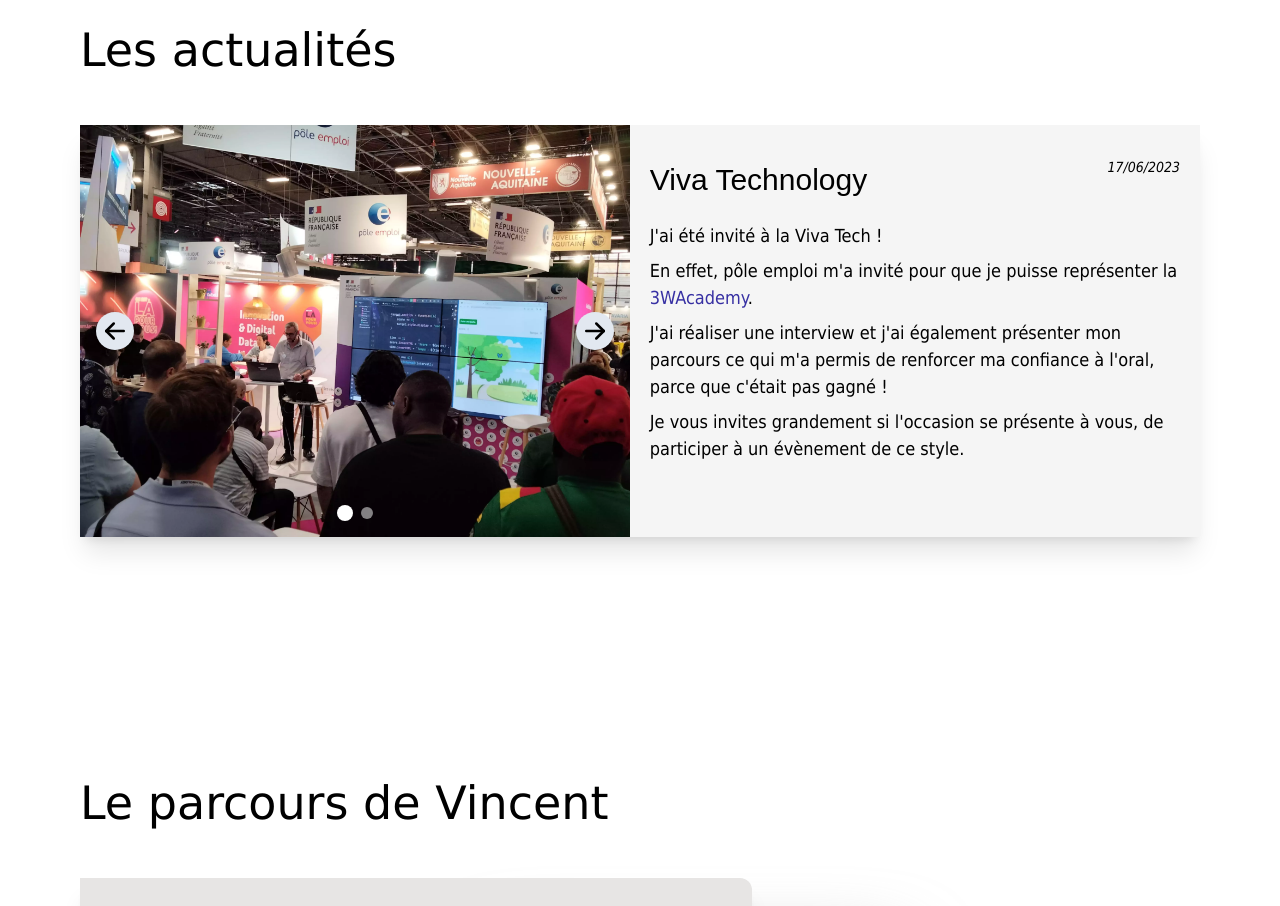
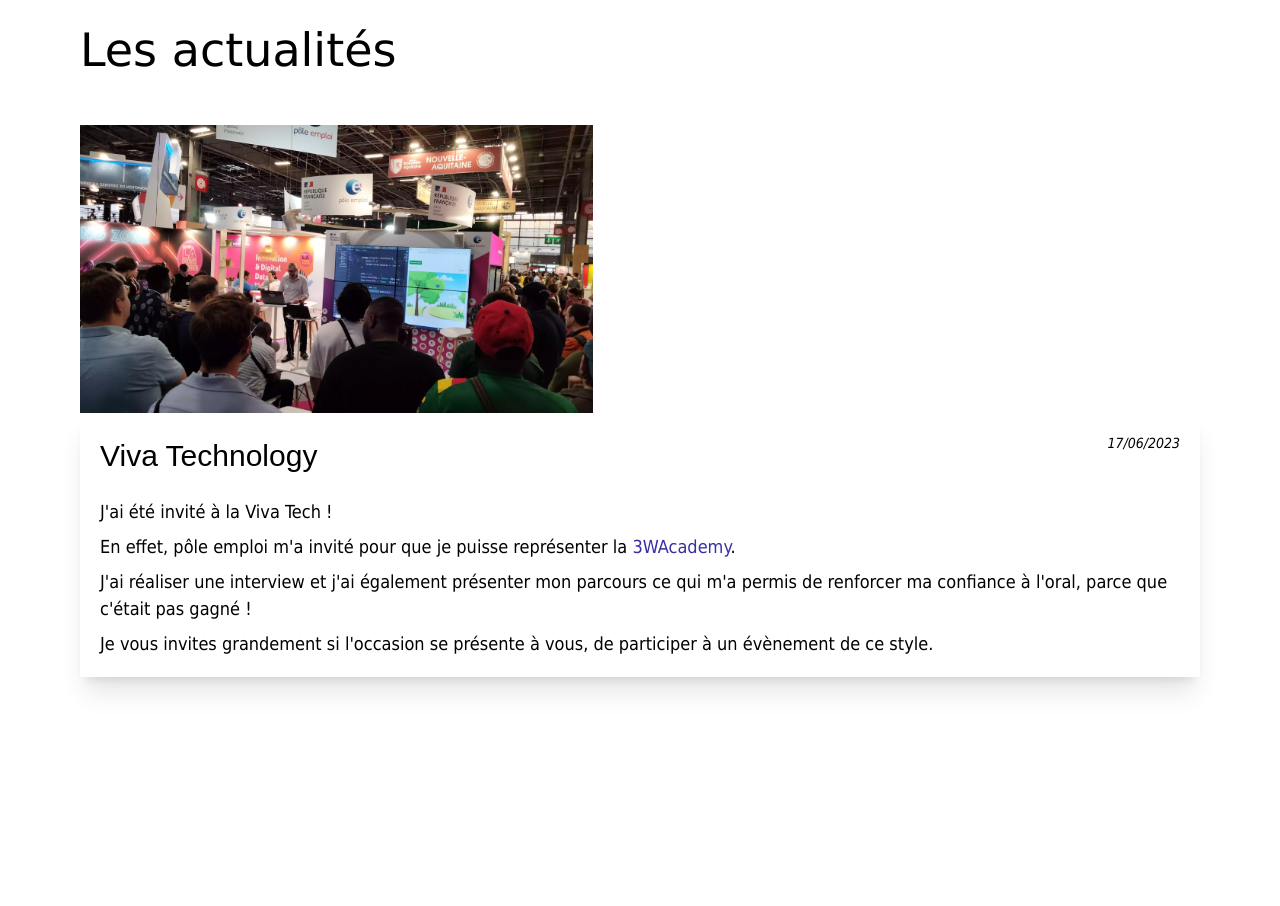
Before and after one commit to Azonesbz/vincentavez, a React (Vite) app in the folder client/: page / in a window 1280 px wide. Shown: the part 880-1786 px from the top of the page. Built offline with nearby package versions, Linux system fonts and the light colour scheme; a web font is replaced by a local one.

Commit message:
added style and replaced carousel

```diff
--- a/client/src/components/actuality/Actuality.css
+++ b/client/src/components/actuality/Actuality.css
@@ -0,0 +1,13 @@
+.embla {
+    overflow: hidden;
+}
+
+.embla__container {
+    display: flex;
+    cursor: grab;
+}
+
+.embla__slide {
+    flex: 0 0 100%;
+    min-width: 0;
+}
--- a/client/src/components/actuality/cards.jsx
+++ b/client/src/components/actuality/cards.jsx
@@ -1,23 +1,42 @@
-import Carousel from "../carousel/Carousel";
+import LazyLoad from "react-lazyload";
+import useEmblaCarousel from 'embla-carousel-react'
 import { Link } from "react-router-dom";
+import "./Actuality.css"
+
+const embla_OPTIONS = {
+    loop: true,
+    align: 'center',
+}
 
 export default function Cards() {
+    const [vivaRef] = useEmblaCarousel(embla_OPTIONS)
     return (
         <>
-            <div className="mt-10 flex flex-col sm:flex-row bg-neutral-100 shadow-xl">
-                <Carousel>
+            <div className="mt-10 flex flex-col col-span-12 md:col-span-4">
+                <div className="embla" ref={vivaRef}>
+                    <div className="embla__container">
+                        <div className="embla__slide">
+                            <LazyLoad className="min-h-full" once>
                                 <img
-                        className="min-w-full object-cover object-center"
+                                    className="min-h-full h-72 object-cover object-center"
                                     src="/viva2.webp"
                                     alt="product image"
                                 />
+                            </LazyLoad>
+                        </div>
+                        <div className="embla__slide">
+                            <LazyLoad className="min-h-full" once>
                                 <img
-                        className="min-w-full object-cover object-center"
+                                    className="min-h-full h-72 object-cover object-center"
                                     src="/viva1.webp"
                                     alt="product image"
                                 />
-                </Carousel>
-                <div className="flex flex-col w-full p-5 mt-3">
+                            </LazyLoad>
+                        </div>
+                    </div>
+                </div>
+
+                <div className="flex flex-col p-5 shadow-xl">
 
                     <div className="flex justify-between items-start">
                         <h2>Viva Technology</h2>
```
Lines whose indentation alone changed are shown as unchanged.
